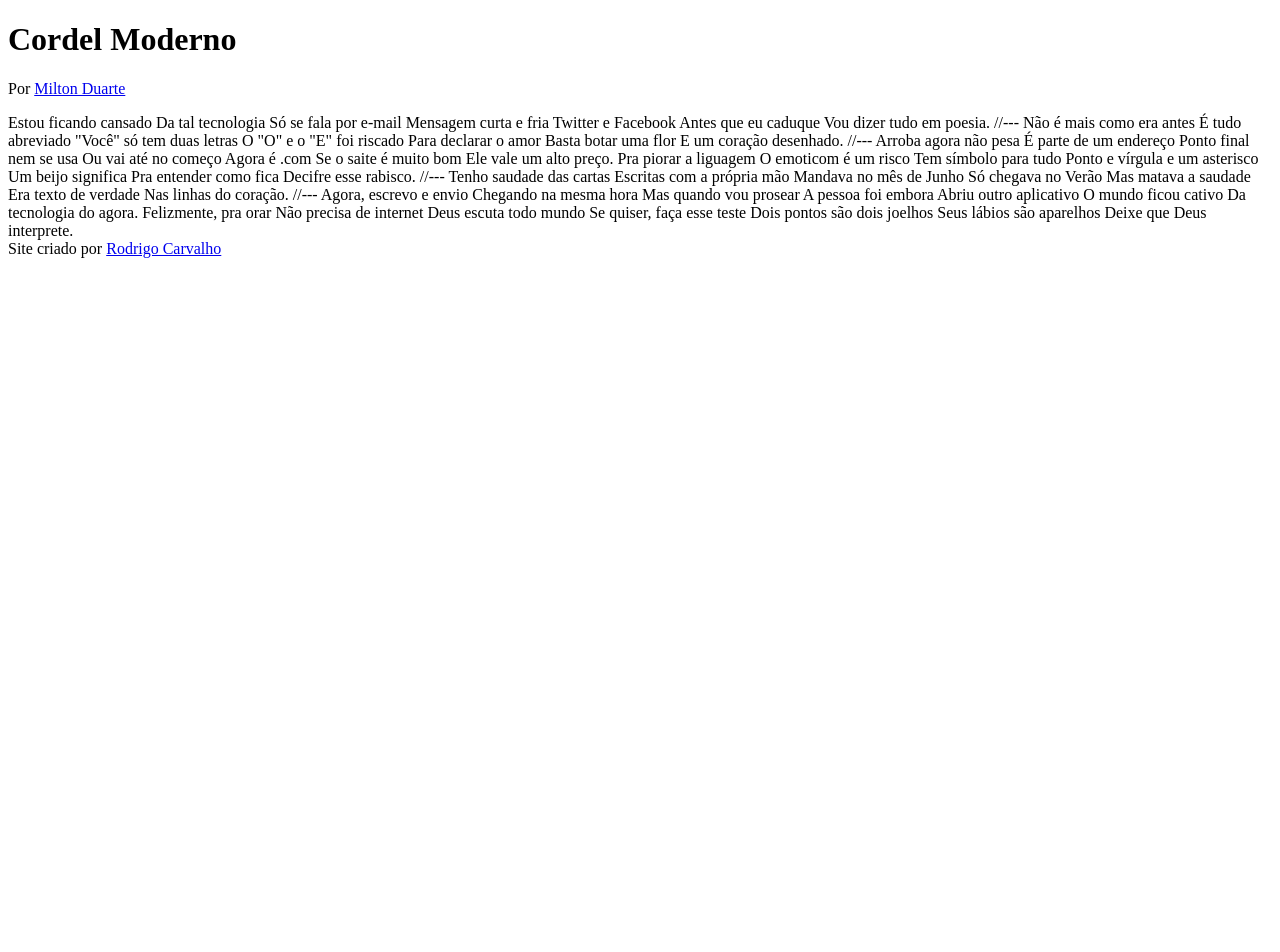
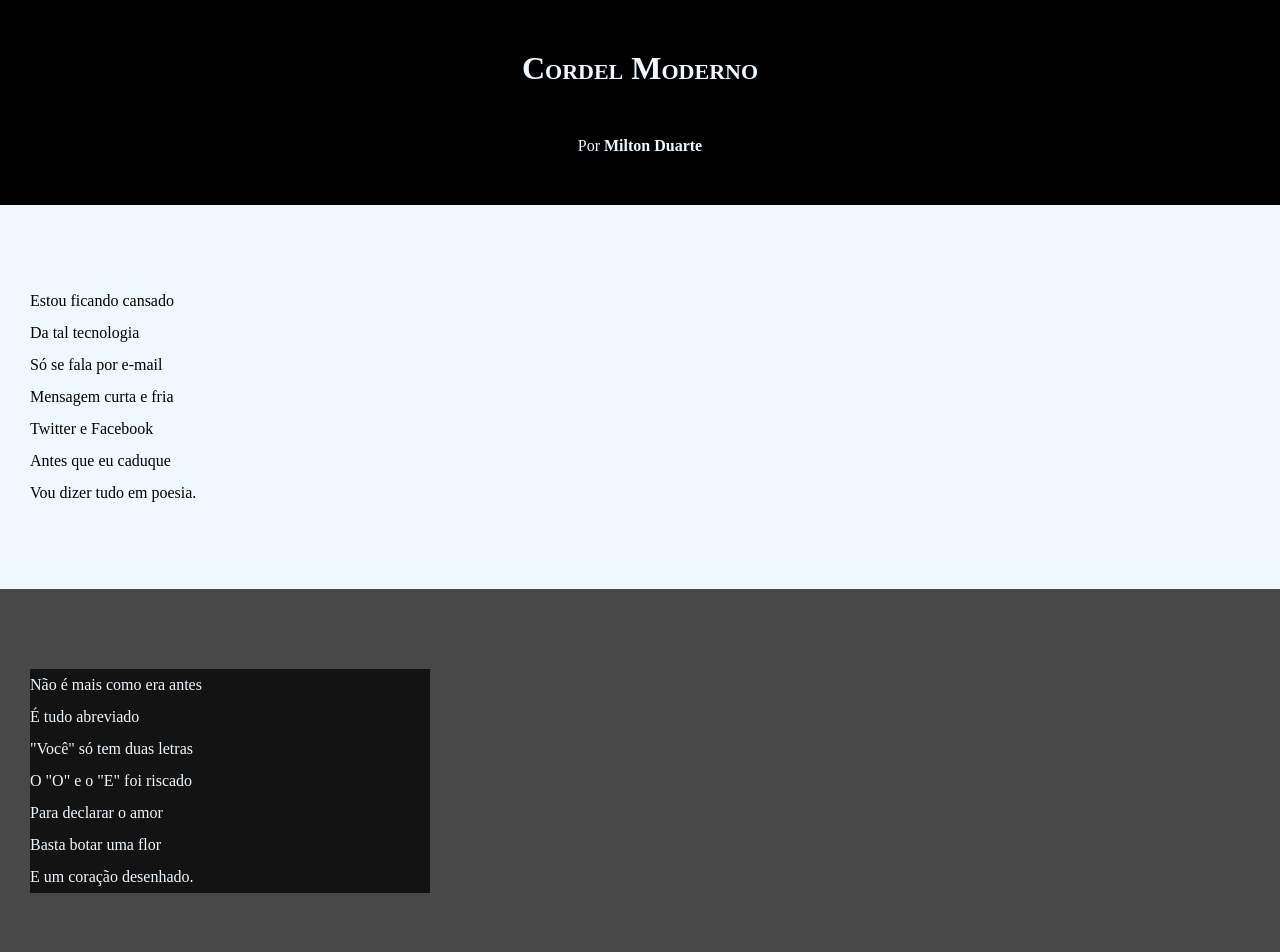
Before and after one commit to rscarvalho1980/HTML-CSS, a plain HTML site: page desafio 12/index.html in a window 1280 px wide. Shown: the top 952 px of the page. Before the commit the page ends 800 px from the top, so only its background shows below. Drawn offline with Linux system fonts and the light colour scheme.

Commit message:
Atualização desafio12

```diff
--- /dev/null
+++ b/desafio 12/estilo/style.css
@@ -0,0 +1,70 @@
+*{
+    margin: 0px;
+    padding: 0px;
+
+}
+
+html, body{
+    background-color: darkgrey;
+    min-height: 100vh;
+}
+
+header{
+    background-color: black;
+    color: aliceblue;
+    text-align: center;
+}
+header>h1{
+    padding: 50px;
+    font-variant: small-caps;
+
+}
+
+header>p{
+    padding-bottom: 50px;
+
+}
+
+a{
+    color: aliceblue;
+    text-decoration: none;
+    font-weight: bolder;
+
+}
+
+header a:hover, footer a:hover {
+    text-decoration: underline;
+
+}
+
+section{
+    padding-top: 10vh;
+    padding-bottom: 10vh;
+    line-height: 2em;
+    padding-left: 30px;
+
+
+}
+
+section.normal{
+    background-color: aliceblue;
+    color: black;
+}
+
+section.image{
+    background-color: rgba(0, 0, 0, 0.573);
+    color: aliceblue;
+}
+
+section.image > p {
+    background-color: rgba(0, 0, 0, 0.737);
+    width: 400px;
+}
+
+footer{
+    background-color: black;
+    text-align: center;
+    color: aliceblue;
+    padding: 10px;
+
+}
--- a/desafio 12/index.html
+++ b/desafio 12/index.html
@@ -4,6 +4,7 @@
     <meta charset="UTF-8">
     <meta name="viewport" content="width=device-width, initial-scale=1.0">
     <title>Cordel Moderno</title>
+    <link rel="stylesheet" href="estilo/style.css">
 </head>
 <body>
     <header>
@@ -13,69 +14,88 @@
     </header>
 
 
-    Estou ficando cansado
-    Da tal tecnologia
-    Só se fala por e-mail
-    Mensagem curta e fria
-    Twitter e Facebook
-    Antes que eu caduque
-    Vou dizer tudo em poesia.
+    <section class="normal">
+        <p>
+            Estou ficando cansado <br>
+            Da tal tecnologia <br>
+            Só se fala por e-mail <br>
+            Mensagem curta e fria <br>
+            Twitter e Facebook <br>
+            Antes que eu caduque <br>
+            Vou dizer tudo em poesia.
+        </p>
+    </section>
 
-    //---
 
-    Não é mais como era antes
-    É tudo abreviado
-    "Você" só tem duas letras
-    O "O" e o "E" foi riscado
-    Para declarar o amor
-    Basta botar uma flor
-    E um coração desenhado.
 
-    //---
+    <section class="image">
+        <p>
+            Não é mais como era antes <br>
+            É tudo abreviado <br>
+            "Você" só tem duas letras <br>
+            O "O" e o "E" foi riscado <br>
+            Para declarar o amor <br>
+            Basta botar uma flor <br>
+            E um coração desenhado.
+        </p>
+    </section>
 
-    Arroba agora não pesa
-    É parte de um endereço
-    Ponto final nem se usa
-    Ou vai até no começo
-    Agora é .com
-    Se o saite é muito bom
-    Ele vale um alto preço.
 
-    Pra piorar a liguagem
-    O emoticom é um risco
-    Tem símbolo para tudo
-    Ponto e vírgula e um asterisco
-    Um beijo significa
-    Pra entender como fica
-    Decifre esse rabisco.
 
-    //---
+    <section class="normal">
+        <p>
+            Arroba agora não pesa <br>
+            É parte de um endereço <br>
+            Ponto final nem se usa <br>
+            Ou vai até no começo <br>
+            Agora é .com <br>
+            Se o saite é muito bom <br>
+            Ele vale um alto preço. <br>
+            Pra piorar a liguagem <br>
+            O emoticom é um risco <br>
+            Tem símbolo para tudo <br>
+            Ponto e vírgula e um asterisco <br>
+            Um beijo significa <br>
+            Pra entender como fica <br>
+            Decifre esse rabisco.
+        </p>
+    </section>
 
-    Tenho saudade das cartas
-    Escritas com a própria mão
-    Mandava no mês de Junho
-    Só chegava no Verão
-    Mas matava a saudade
-    Era texto de verdade
-    Nas linhas do coração.
 
-    //---
 
-    Agora, escrevo e envio
-    Chegando na mesma hora
-    Mas quando vou prosear
-    A pessoa foi embora
-    Abriu outro aplicativo
-    O mundo ficou cativo
-    Da tecnologia do agora.
+    <section class="image">
+        <p>
+            Tenho saudade das cartas <br>
+            Escritas com a própria mão <br>
+            Mandava no mês de Junho <br>
+            Só chegava no Verão <br>
+            Mas matava a saudade <br>
+            Era texto de verdade <br>
+            Nas linhas do coração.
+        </p>
+    </section>
 
-    Felizmente, pra orar
-    Não precisa de internet
-    Deus escuta todo mundo
-    Se quiser, faça esse teste
-    Dois pontos são dois joelhos
-    Seus lábios são aparelhos
-    Deixe que Deus interprete.
+
+
+    <section class="normal">
+        <p>
+            Agora, escrevo e envio <br>
+            Chegando na mesma hora <br>
+            Mas quando vou prosear <br>
+            A pessoa foi embora <br>
+            Abriu outro aplicativo <br>
+            O mundo ficou cativo <br>
+            Da tecnologia do agora. <br>
+            Felizmente, pra orar <br>
+            Não precisa de internet <br>
+            Deus escuta todo mundo <br>
+            Se quiser, faça esse teste <br>
+            Dois pontos são dois joelhos <br>
+            Seus lábios são aparelhos <br>
+            Deixe que Deus interprete.
+        </p>
+    </section>
+
     <footer>
         Site criado por <a href="https://www.youtube.com/channel/UC0jVaxnUeDGPqp96JrF2CTA" target="_blank">Rodrigo Carvalho</a>
     </footer>
```
